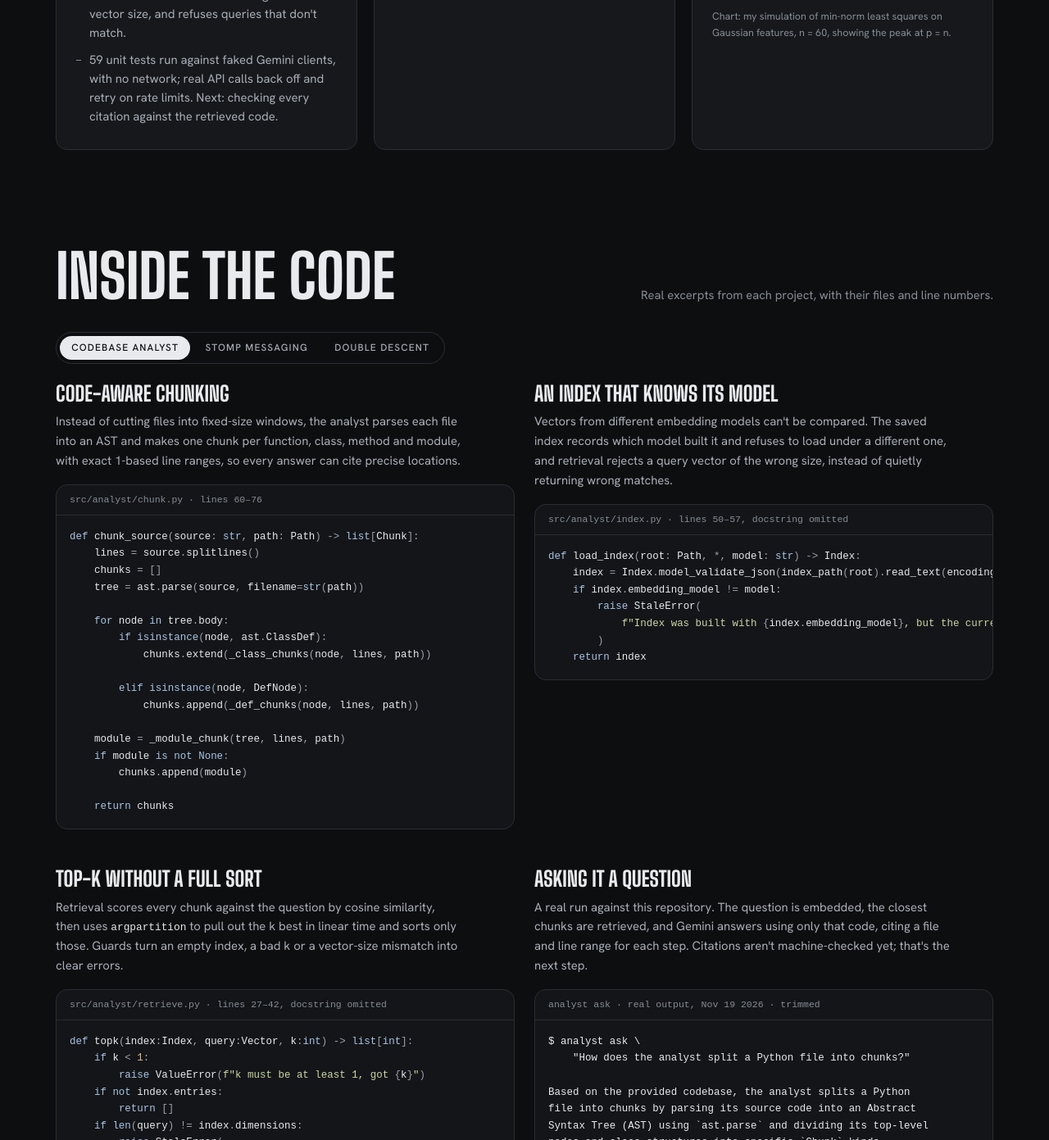
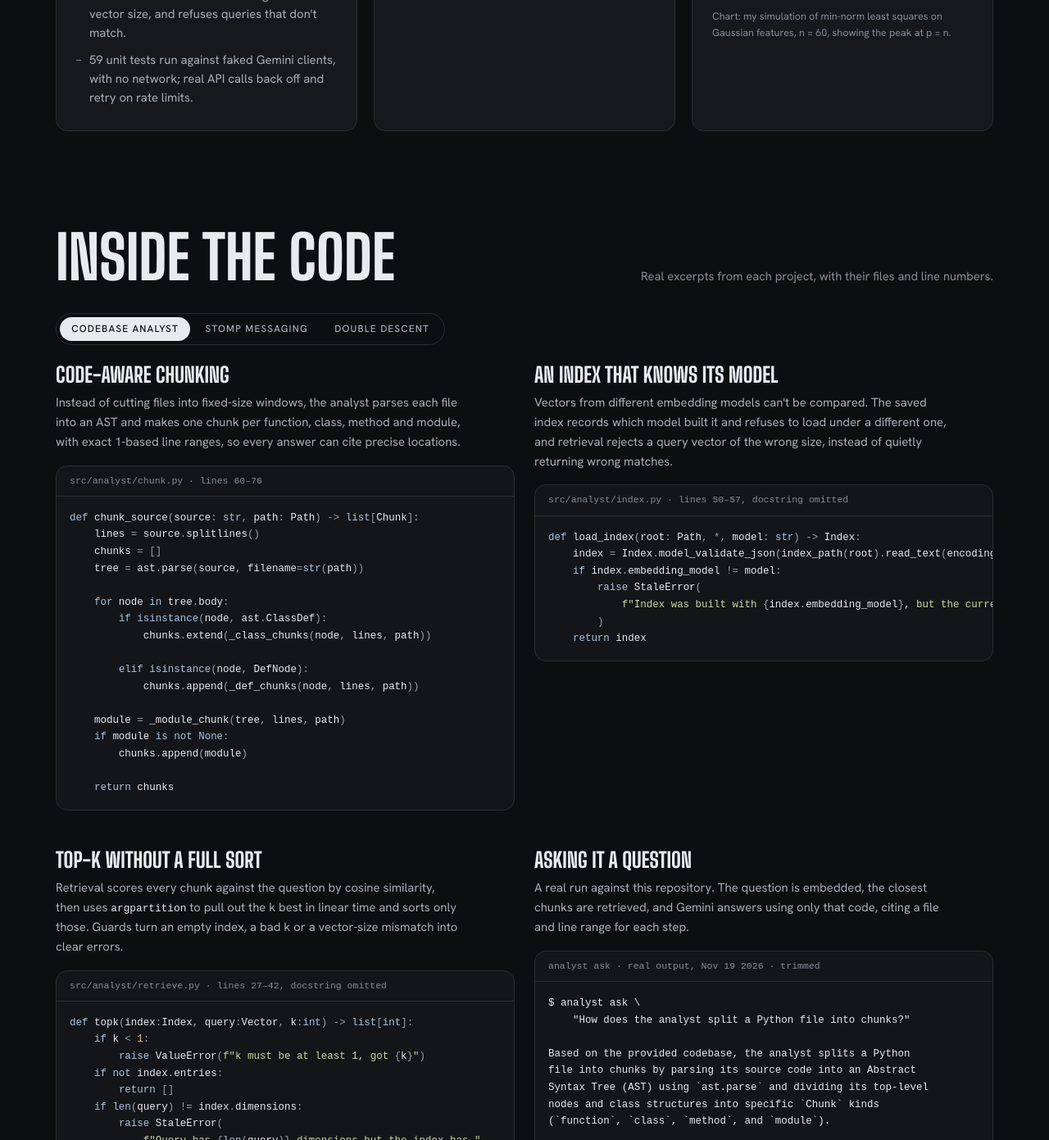
Before and after one commit to oEch0ed/oech0ed.github.io, a plain HTML site: page index.html in a window 1280 px wide. Shown: the part 1783-3174 px from the top of the page at 82% size. Drawn offline with nearby package versions, Linux system fonts and the light colour scheme; a web font is replaced by a local one.

Commit message:
Drop the next-step notes from Codebase Analyst
Co-Authored-By: Claude Opus 5.5 <noreply@anthropic.com>

```diff
--- a/index.html
+++ b/index.html
@@ -136,7 +136,7 @@
               <li>A command-line tool that answers questions about a Python codebase: <code>analyst index</code> embeds the repo once, <code>analyst ask</code> retrieves the most relevant code and has Gemini answer from it, citing files and line ranges.</li>
               <li>AST-based chunker splits each file into function, class, method and module chunks with exact line ranges, so answers can point at precise locations.</li>
               <li>Cosine-similarity top-k retrieval over a saved index that records its embedding model and vector size, and refuses queries that don't match.</li>
-              <li>59 unit tests run against faked Gemini clients, with no network; real API calls back off and retry on rate limits. Next: checking every citation against the retrieved code.</li>
+              <li>59 unit tests run against faked Gemini clients, with no network; real API calls back off and retry on rate limits.</li>
             </ul>
           </div>
         </article>
@@ -268,7 +268,7 @@
         </article>
         <article class="snip">
           <h3>Asking it a question</h3>
-          <p>A real run against this repository. The question is embedded, the closest chunks are retrieved, and Gemini answers using only that code, citing a file and line range for each step. Citations aren&#x27;t machine-checked yet; that&#x27;s the next step.</p>
+          <p>A real run against this repository. The question is embedded, the closest chunks are retrieved, and Gemini answers using only that code, citing a file and line range for each step.</p>
           <figure class="code">
             <figcaption>analyst ask · real output, Nov 19 2026 · trimmed</figcaption>
             <pre tabindex="0"><code>$ analyst ask \
```
